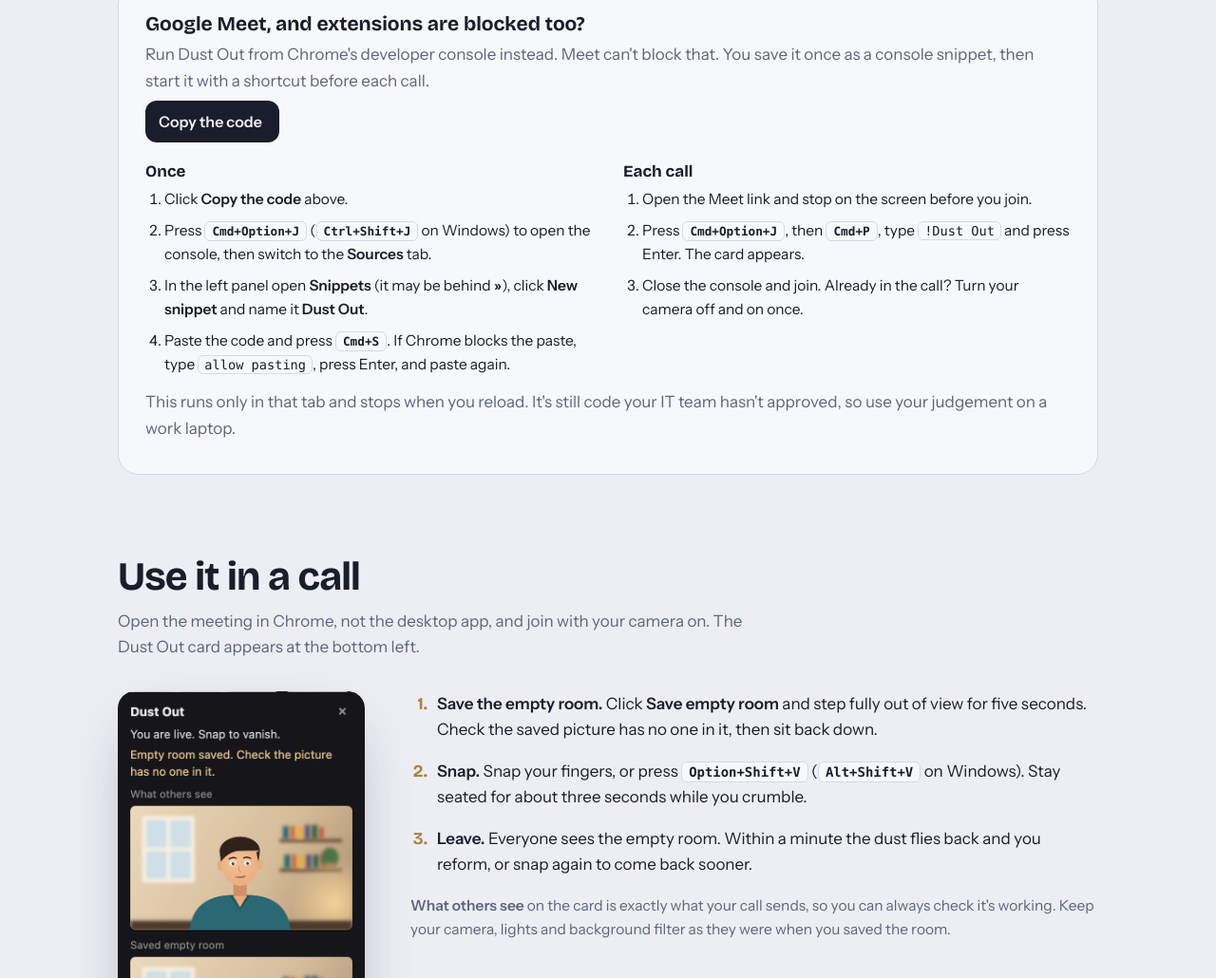
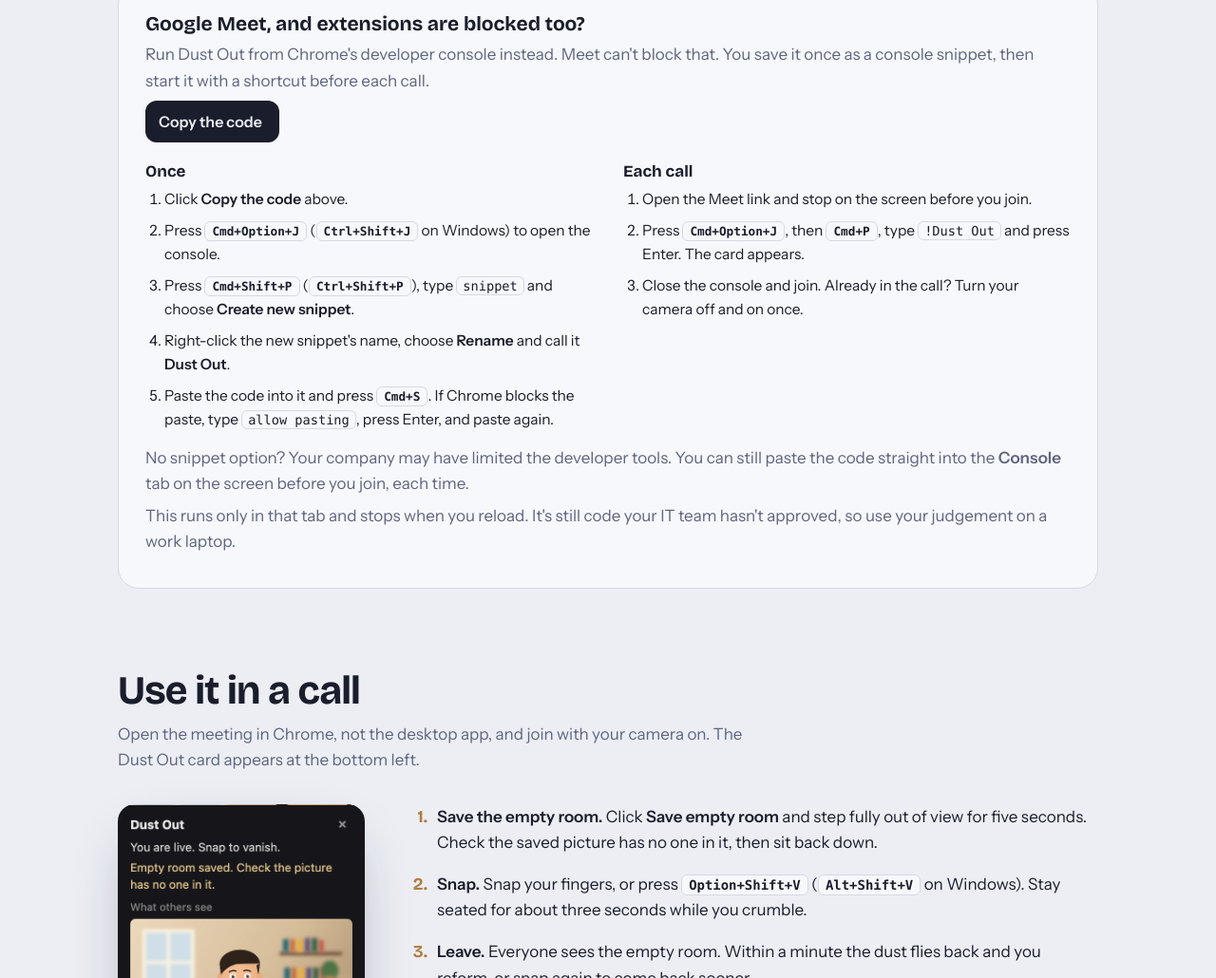
Before and after one commit to saimeda32/dust-out, a browser extension: page bookmarklet/install.html in a window 1280 px wide. Shown: the part 1796-2826 px from the top of the page at 95% size. Drawn offline with nearby package versions, Linux system fonts and the light colour scheme.

Commit message:
Snippet steps: use the command menu instead of the left panel

```diff
--- a/bookmarklet/install.html
+++ b/bookmarklet/install.html
@@ -200,9 +200,10 @@
           <h4>Once</h4>
           <ol>
             <li>Click <b>Copy the code</b> above.</li>
-            <li>Press <kbd>Cmd+Option+J</kbd> (<kbd>Ctrl+Shift+J</kbd> on Windows) to open the console, then switch to the <b>Sources</b> tab.</li>
-            <li>In the left panel open <b>Snippets</b> (it may be behind <b>&raquo;</b>), click <b>New snippet</b> and name it <b>Dust Out</b>.</li>
-            <li>Paste the code and press <kbd>Cmd+S</kbd>. If Chrome blocks the paste, type <code>allow pasting</code>, press Enter, and paste again.</li>
+            <li>Press <kbd>Cmd+Option+J</kbd> (<kbd>Ctrl+Shift+J</kbd> on Windows) to open the console.</li>
+            <li>Press <kbd>Cmd+Shift+P</kbd> (<kbd>Ctrl+Shift+P</kbd>), type <code>snippet</code> and choose <b>Create new snippet</b>.</li>
+            <li>Right-click the new snippet's name, choose <b>Rename</b> and call it <b>Dust Out</b>.</li>
+            <li>Paste the code into it and press <kbd>Cmd+S</kbd>. If Chrome blocks the paste, type <code>allow pasting</code>, press Enter, and paste again.</li>
           </ol>
         </div>
         <div>
@@ -214,6 +215,7 @@
           </ol>
         </div>
       </div>
+      <p class="note">No snippet option? Your company may have limited the developer tools. You can still paste the code straight into the <b>Console</b> tab on the screen before you join, each time.</p>
       <p class="note">This runs only in that tab and stops when you reload. It's still code your IT team hasn't approved, so use your judgement on a work laptop.</p>
     </div>
   </section>
```
Also changed, not shown: docs/index.html (+5 -3 lines), site.template.html (+5 -3 lines).
